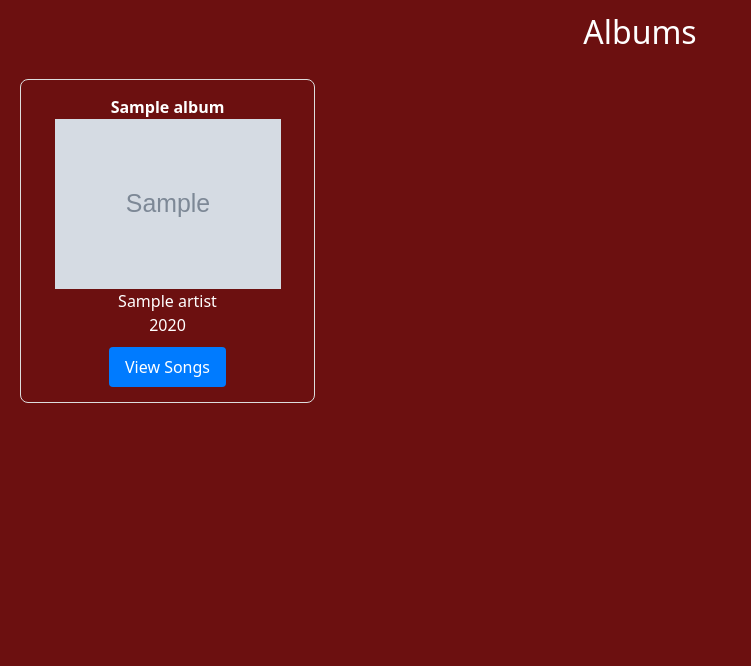
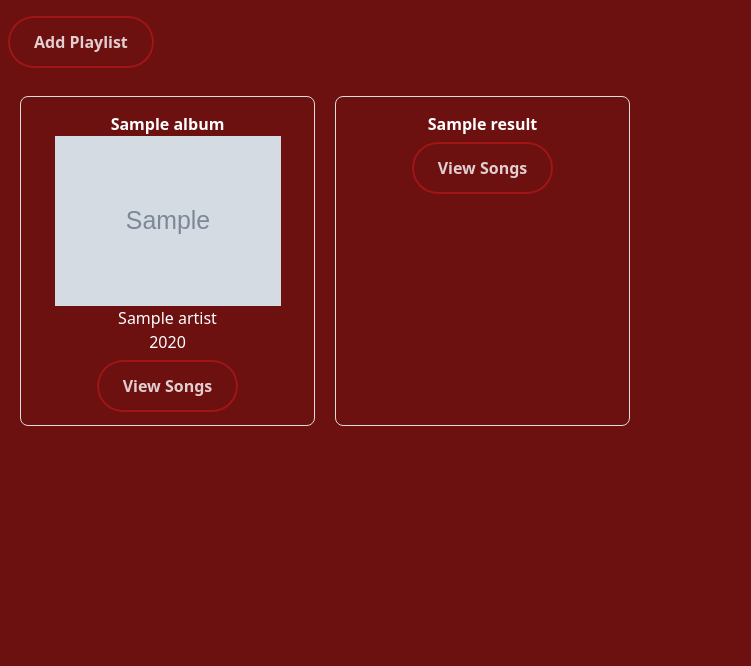
Before and after one commit to Magicninja7/Car-Tune, a Flask app: template templates/libraries.html in a window 1280 px wide. Shown: the top 666 px of the page, without its empty margins (0-751 px from the left). Run offline with Flask 3, Linux system fonts and the light colour scheme; the template is opened without the code that fills it: most values are stand-ins (such as "Sample title", 1, 10 or a date in 2020); grey boxes marked "Sample" are stand-in pictures.

Commit message:
playlists

```diff
--- a/app.py
+++ b/app.py
@@ -172,7 +172,23 @@ def hihihiha():
 @app.route('/libraries', methods=["GET"])
 def libraries():
     albums = ytmusic.get_library_albums(limit=24)
-    return render_template('libraries.html', albums=albums)
+    con = sqlite3.connect("songs.db")
+    cursor = con.cursor()
+    cursor.execute("""
+        SELECT name
+        FROM sqlite_master
+        WHERE type='table'
+        AND name != 'songs'
+    """)
+    tables = cursor.fetchall()
+    table_names = [table[0] for table in tables]
+    select_queries = [f"SELECT videoid, title FROM {table}" for table in table_names]
+    combined_query = " UNION ALL ".join(select_queries)
+    cursor.execute(combined_query)
+    results = cursor.fetchall()
+    con.commit()
+    con.close()
+    return render_template('libraries.html', playlist=results, albums=albums)
 
 
 
@@ -196,6 +212,51 @@ def delete_next():
     con.close()
     return redirect("/next")
 
+@app.route('/add_playlist', methods=['POST'])
+def add_playlist():
+    playlist_name = request.form.get('playlist_name')
+    con = sqlite3.connect("songs.db")
+    cursor = con.cursor()
+    create_table_query = f"""
+    CREATE TABLE {playlist_name} (
+        place INTEGER PRIMARY KEY,
+        videoid INTEGER NOT NULL,
+        title TEXT NOT NULL
+    );
+    """
+    cursor.execute(create_table_query)
+    con.commit()
+    con.close()
+    return redirect("/libraries")
+
+@app.route('/songs_playlists', methods=['POST', 'GET'])
+def wrrr():
+    if request.method == 'POST':
+        playlist_name = request.form.get('wrrr')
+        con = sqlite3.connect("songs.db")
+        cursor = con.cursor()
+        cursor.execute(f"SELECT videoid, title FROM {playlist_name}")
+        results = cursor.fetchall()
+        con.close()
+    if request.method == 'GET':
+        return render_template('songs_albums.html', songs=results)
+
+
+
+@app.route('/play_playlist', methods=['POST'])
+def play_playlist():
+    playlist_name = request.form.get('playlist_name_play')
+    titleid = request.form.get('song_name_play')
+    title, videoId = titleid.split(',')
+    con = sqlite3.connect("songs.db")
+    cursor = con.cursor()
+    try:
+        cursor.execute(f"INSERT INTO {playlist_name} VALUES (?, ?)", (videoId, title))
+    except sqlite3.OperationalError:
+        pass
+    con.commit()
+    con.close()
+
 
 
 if __name__ == '__main__':
--- a/templates/libraries.html
+++ b/templates/libraries.html
@@ -1,30 +1,22 @@
 {% extends "layout.html" %}
 
 {% block main %}
-    <!--
-        This template renders a list of albums with their details.
+<div class="form-container add-playlist-form">
+    <div class="dropdown">
+        <button type="animated_button" class="animated-button">Add Playlist</button>
+        <div class="dropdown-content">
+            <form action="/add_playlist" method="POST" class="additional-fields">
+                <input type="text" placeholder="Enter playlist name..." name="playlist_name" class="input">
+                <button class='button' type="submit">Create Playlist</button>
+            </form>
+        </div>
+    </div>
+</div>
 
-        Elements:
-        - <h2 class="album-text">: Header for the albums section.
-        - <ul class="albums-list">: Unordered list to contain album items.
 
-        Loop:
-        - {% for album in albums %}: Iterates over each album in the albums list.
 
-        Album Item:
-        - <li>: List item for each album.
-        - <strong>{{ album['title'] }}</strong>: Displays the album title in bold.
-        - <img src="{{ album['thumbnails'][0]['url'] }}" alt="{{ album['title'] }} cover" width="226" height="226">: Displays the album cover image.
-        - {{ album['artists'][0]['name'] if album['artists'] else 'Unknown Artist' }}: Displays the artist name or 'Unknown Artist' if no artist is available.
-        - {{ album['year'] }}: Displays the album release year.
-        - <form action="/songs_albums" method="POST">: Form to view songs in the album.
-            - <input type="hidden" name="thumbnail" value="{{ album['thumbnails'][0]['url'] if album['thumbnails'] else '' }}">: Hidden input to store the album thumbnail URL.
-            - <button name='hihihiha' value="{{ album['browseId'] }}" type="submit">View Songs</button>: Button to submit the form and view songs in the album.
 
-        End Loop:
-        - {% endfor %}: Ends the loop over albums.
-    -->
-    <h2 class="album-text">Albums</h2>
+
     <ul class="albums-list">
         {% for album in albums %}
             <li>
@@ -34,13 +26,101 @@
                 {{ album['year'] }}<br>
                 <form action="/songs_albums" method="POST">
                     <input type="hidden" name="thumbnail" value="{{ album['thumbnails'][0]['url'] if album['thumbnails'] else '' }}">
-                    <button name='hihihiha' value="{{ album['browseId'] }}" type="submit">View Songs</button>
+                    <button name='hihihiha' value="{{ album['browseId'] }}" type="submit" class="animated-button">
+                        <span>View Songs</span>
+                        <span></span>
+                      </button>
+
+                </form>
+            </li>
+        {% endfor %}
+
+        {% for result in results %}
+            <li>
+                <strong>{{ result }}</strong><br>
+                <form action="/songs_playlists" method="POST">
+                    <button name='wrrr' value="{{ result }}" type="submit" class="animated-button">
+                        <span>View Songs</span>
+                        <span></span>
+                    </button>
                 </form>
             </li>
         {% endfor %}
     </ul>
 
+
+
+<script>
+    document.querySelector('.dropdown-content').addEventListener('click', function(event) {
+    event.stopPropagation();
+});
+</script>
+
+
 <style>
+
+.add-playlist-form {
+    position: sticky;
+    padding: 10px;
+    z-index: 1000;
+}
+
+
+
+.dropbtn {
+    background-color: rgb(46, 46, 46);
+    color: rgb(214, 214, 214);
+    padding: 10px;
+    border: black;
+    cursor: pointer;
+}
+
+.dropdown-content {
+    display: none;
+    position: absolute;
+    background-color: rgb(46, 46, 46);
+    min-width: 200px;
+    box-shadow: 0px 8px 16px 0px rgba(0,0,0,0.2);
+    padding: 10px;
+}
+
+.additional-fields input,
+.additional-fields button {
+    width: 100%;
+    padding: 8px;
+    margin: 5px 0;
+    border: none;
+}
+.dropdown:hover .dropdown-content {
+    display: block;
+}
+
+
+
+/* From Uiverse.io by cohencoo */
+.input {
+  border-radius: 10px;
+  outline: 2px solid #FEBF00;
+  border: 0;
+  font-family: -apple-system, BlinkMacSystemFont, 'Segoe UI', Roboto, Oxygen, Ubuntu, Cantarell, 'Open Sans', 'Helvetica Neue', sans-serif;
+  background-color: #e2e2e2;
+  outline-offset: 3px;
+  padding: 10px 1rem;
+  transition: 0.25s;
+}
+
+.input:focus {
+  outline-offset: 5px;
+  background-color: #fff
+}
+
+        .additional-fields {
+            display: none;
+            margin-top: 10px;
+        }
+        .form-container:hover .additional-fields {
+            display: block;
+        }
         .album-text {
             text-align: center;
             margin-top: 1%;
@@ -63,17 +143,87 @@
             max-width: 100%;
             height: auto;
         }
-        button {
-            padding: 8px 16px;
-            background-color: #007bff;
-            color: white;
+/* From Uiverse.io by Damithkumara */
+.button {
+  padding: 0.9em 1.8em;
+  text-transform: uppercase;
+  text-decoration: none;
+  letter-spacing: 4px;
+  color: transparent;
+  border: 3px solid #ff0;
+  font-size: 14px;
+  position: relative;
+  font-family: inherit;
+  background: transparent;
+  cursor: pointer;
+}
+
+.button::before {
+  content: "Save";
+  position: absolute;
+  top: 0;
+  left: 0;
+  width: 100%;
+  height: 100%;
+  background-color: #363636;
+  color: #ff0;
+  display: flex;
+  justify-content: center;
+  align-items: center;
+  transition: all 0.5s;
+}
+
+
+/* From Uiverse.io by gharsh11032000 */
+.animated-button {
+  margin-top: 8px;
+  position: relative;
+  display: inline-block;
+  padding: 12px 24px;
   border: none;
-            border-radius: 4px;
+  font-size: 16px;
+  background-color: inherit;
+  border-radius: 100px;
+  font-weight: 600;
+  color: #ffffffcb;
+  box-shadow: 0 0 0 2px #f3212160;
   cursor: pointer;
-            margin-top: 10px;
+  overflow: hidden;
+  transition: all 0.6s cubic-bezier(0.23, 1, 0.320, 1);
 }
-        button:hover {
-            background-color: #0056b3;
+
+.animated-button span:last-child {
+  position: absolute;
+  top: 50%;
+  left: 50%;
+  transform: translate(-50%, -50%);
+  width: 20px;
+  height: 20px;
+  background-color: #f3212160;
+  border-radius: 50%;
+  opacity: 0;
+  transition: all 0.8s cubic-bezier(0.23, 1, 0.320, 1);
+}
+
+.animated-button span:first-child {
+  position: relative;
+  z-index: 1;
+}
+
+.animated-button:hover {
+  box-shadow: 0 0 0 5px #f3212160;
+  color: #ffffff;
+}
+
+.animated-button:active {
+  scale: 0.95;
+}
+
+.animated-button:hover span:last-child {
+  width: 150px;
+  height: 150px;
+  opacity: 1;
 }
 </style>
+
 {% endblock %}
--- a/templates/next.html
+++ b/templates/next.html
@@ -227,6 +227,7 @@ This template renders a list of songs and provides functionality to play a song
 
 /* From Uiverse.io by gharsh11032000 */
 .buttton {
+  margin-left: 100px;
   margin-top: 50px;
   position: relative;
   display: flex;
```
Also changed, not shown: oauth.json (+2 -2 lines), templates/main.html (+159 -1 lines), songs.db. Lines whose indentation alone changed are shown as unchanged.
